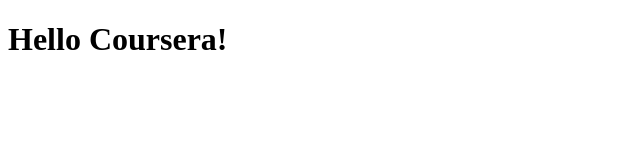
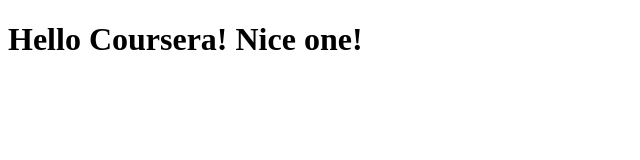
Before and after one commit to mayankdce2k7/coursera-test, a plain HTML site: page site/index.html in a window 1280 px wide. Shown: the whole page, without its empty margins (0-640 px from the left). Drawn offline with Linux system fonts and the light colour scheme.

Commit message:
addition

```diff
--- a/site/index.html
+++ b/site/index.html
@@ -6,6 +6,6 @@
 	<title>Hello Coursera!</title>
 </head>
 <body>
-<h1>Hello Coursera!</h1>
+<h1>Hello Coursera! Nice one!</h1>
 </body>
 </html>
```
